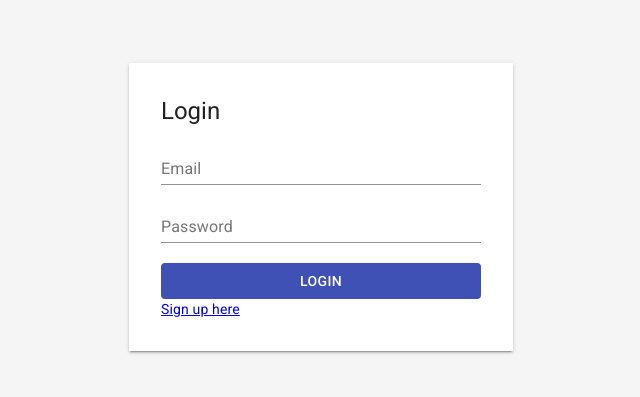
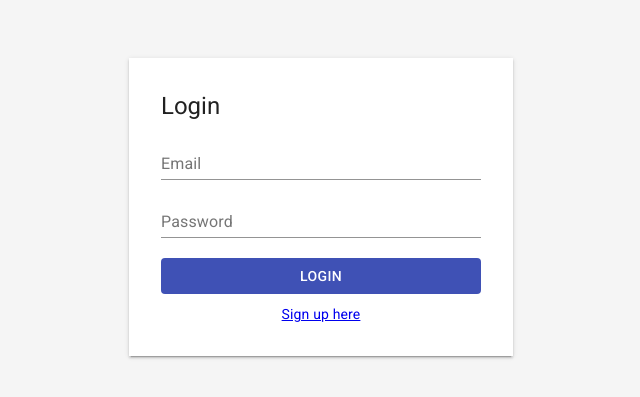
Before and after one commit to arshkhatwani/virtual-trading-terminal, a React (Create React App) app in the folder client/: page / in a window 1280 px wide. Shown: the part 193-590 px from the top of the page, without its empty margins (319-959 px from the left). Built offline with nearby package versions, Linux system fonts and the light colour scheme; the HTML template or start-up script is replaced by a standard one.

Commit message:
Profile login feature added

```diff
--- a/client/package.json
+++ b/client/package.json
@@ -4,6 +4,7 @@
   "private": true,
   "dependencies": {
     "@material-ui/core": "^4.12.3",
+    "@material-ui/lab": "^4.0.0-alpha.60",
     "@testing-library/jest-dom": "^5.14.1",
     "@testing-library/react": "^11.2.7",
     "@testing-library/user-event": "^12.8.3",
--- a/client/src/App.js
+++ b/client/src/App.js
@@ -2,10 +2,12 @@ import React, { useState } from "react";
 import { BrowserRouter as Router, Route, Switch } from "react-router-dom";
 import Login from "./components/Login";
 import Register from "./components/Register";
+import Profile from "./components/Profile";
 import { Container, CssBaseline } from "@material-ui/core";
 
 export default function App() {
   const [authToken, setAuthToken] = useState("");
+  const [isAuth, setIsAuth] = useState(false);
 
   return (
     <>
@@ -18,7 +20,20 @@ export default function App() {
         <Router>
           <Switch>
             <Route path={["/", "/login"]} exact>
-              <Login authToken={authToken} setAuthToken={setAuthToken} />
+              <Login
+                authToken={authToken}
+                setAuthToken={setAuthToken}
+                isAuth={isAuth}
+                setIsAuth={setIsAuth}
+              />
+            </Route>
+            <Route path="/profile" exact>
+              <Profile
+                authToken={authToken}
+                setAuthToken={setAuthToken}
+                isAuth={isAuth}
+                setIsAuth={setIsAuth}
+              />
             </Route>
             <Route path="/register" exact>
               <Register />
--- a/client/src/components/Login.jsx
+++ b/client/src/components/Login.jsx
@@ -1,21 +1,50 @@
 import React, { useState } from "react";
 import { Box, TextField, Typography, Button } from "@material-ui/core";
 import axios from "axios";
-import { Link } from "react-router-dom";
-// #f5f5f5
+import { Link, Redirect } from "react-router-dom";
+import url from "../url";
+import Alert from "@material-ui/lab/Alert";
 
 export default function Login(props) {
-
-  const { authToken, setAuthToken } = props;
+  const { authToken, setAuthToken, isAuth, setIsAuth } = props;
 
   const [formBody, setFormBody] = useState({ userEmail: "", password: "" });
 
+  const [showError, setShowError] = useState("none");
+  const [errorMsg, setErrorMsg] = useState("");
+
   const onSubmitHandler = (e) => {
     e.preventDefault();
-    // console.log("Form submitted");
+    axios
+      .post(url + "/getdata/user/login", formBody, {
+        headers: {
+          "Content-Type": "application/json",
+        },
+      })
+      .then((res) => {
+        setAuthToken(res.data);
+        setFormBody({ userEmail: "", password: "" });
+        localStorage.setItem("authToken", res.data);
+        setIsAuth(true);
+      })
+      .catch((e) => {
+        // console.log(e.response);
+        var res = e.response;
+        if (res.status === 401) {
+          // console.log("Incorrect password");
+          setErrorMsg("Incorrect password");
+          setShowError("block");
+        } else if (res.status === 404) {
+          // console.log("User not found");
+          setErrorMsg("User does not exist");
+          setShowError("block");
+        }
+      });
+  };
 
-    console.log(formBody)
-  };
+  if (isAuth) {
+    return <Redirect to={"profile"} />;
+  }
 
   return (
     <Box
@@ -65,7 +94,24 @@ export default function Login(props) {
         >
           Login
         </Button>
-        <Link to="/register">Sign up here</Link>
+        <Box display={showError} marginTop="10px">
+          <Alert
+            severity="error"
+            onClose={() => {
+              setShowError("none");
+            }}
+          >
+            {errorMsg}
+          </Alert>
+        </Box>
+        <Box
+          display="flex"
+          justifyContent="center"
+          alignItems="center"
+          marginTop="10px"
+        >
+          <Link to="/register">Sign up here</Link>
+        </Box>
       </Box>
     </Box>
   );
--- /dev/null
+++ b/client/src/components/Profile.jsx
@@ -0,0 +1,9 @@
+import React from 'react'
+
+export default function Profile() {
+    return (
+        <div>
+            <h1>This is profile</h1>
+        </div>
+    )
+}
--- a/client/src/components/Register.jsx
+++ b/client/src/components/Register.jsx
@@ -111,9 +111,9 @@ export default function Register() {
             }}
           />
           <Typography>
-              <li>Password should contain at least one lowercase letter.</li>
-              <li>Password should contain at least one upercase letter.</li>
-              <li>Password should contain at least one number.</li>
+            <li>Password should contain at least one lowercase letter.</li>
+            <li>Password should contain at least one upercase letter.</li>
+            <li>Password should contain at least one number.</li>
           </Typography>
           <Button
             variant="contained"
@@ -124,7 +124,14 @@ export default function Register() {
           >
             Submit
           </Button>
-          <Link to="/login">Login here</Link>
+          <Box
+            display="flex"
+            justifyContent="center"
+            alignItems="center"
+            marginTop="10px"
+          >
+            <Link to="/login">Login here</Link>
+          </Box>
         </Box>
       </Box>
     </>
```
Also changed, not shown: 2 other files (tests, documents, lock files or other folders).
